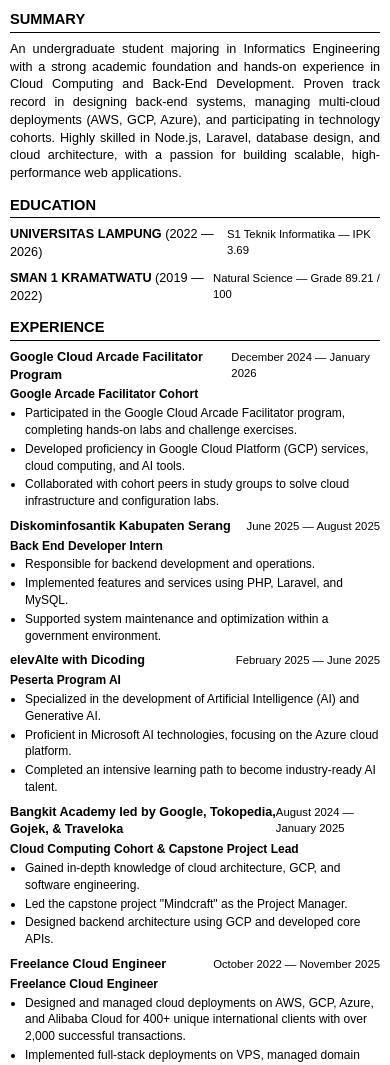
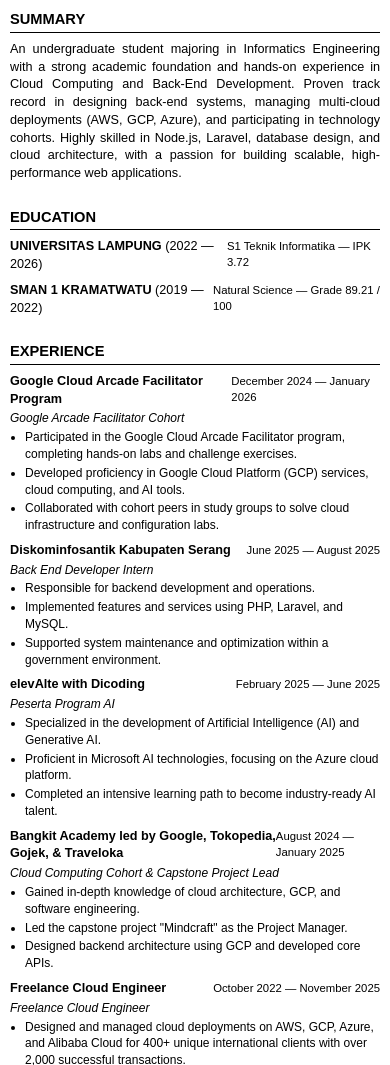
Before and after one commit to Aku-Mars/portofolio, a plain HTML site: page cv.html in a window 390 px wide. Shown: the part 132-1197 px from the top of the page. Drawn offline with Linux system fonts and the light colour scheme.

Commit message:
[~] Remove phone number, update GPA to 3.72, remove bold from job titles, and increase spacing

```diff
--- a/cv.html
+++ b/cv.html
@@ -58,7 +58,7 @@
             text-decoration: underline;
         }
         section {
-            margin-bottom: 12px;
+            margin-bottom: 24px;
         }
         section h3 {
             font-size: 11pt;
@@ -157,7 +157,7 @@
                 margin-bottom: 10px;
             }
             section {
-                margin-bottom: 10px;
+                margin-bottom: 20px;
             }
             .header-left h1 {
                 font-size: 24pt;
@@ -179,7 +179,6 @@
                 <h2>Cloud & Back-End Developer</h2>
             </div>
             <div class="header-right">
-                <div>+62 895-3320-08770</div>
                 <div><a href="mailto:marifinsyam73@gmail.com">marifinsyam73@gmail.com</a></div>
                 <div><a href="https://linkedin.com/in/muhamad-arifin-syam" target="_blank">linkedin.com/in/muhamad-arifin-syam</a></div>
                 <div><a href="https://github.com/aku-mars" target="_blank">github.com/aku-mars</a></div>
@@ -202,7 +201,7 @@
                         <span class="item-title">UNIVERSITAS LAMPUNG</span>
                         <span class="item-org"> (2022 — 2026)</span>
                     </div>
-                    <span class="item-date">S1 Teknik Informatika — IPK 3.69</span>
+                    <span class="item-date">S1 Teknik Informatika — IPK 3.72</span>
                 </div>
             </div>
             <div class="item">
@@ -225,7 +224,7 @@
                     </div>
                     <span class="item-date">December 2024 — January 2026</span>
                 </div>
-                <div style="font-size: 9pt; font-weight: bold; margin-bottom: 2px;">Google Arcade Facilitator Cohort</div>
+                <div style="font-size: 9pt; font-weight: normal; font-style: italic; margin-bottom: 2px;">Google Arcade Facilitator Cohort</div>
                 <ul class="item-bullets">
                     <li>Participated in the Google Cloud Arcade Facilitator program, completing hands-on labs and challenge exercises.</li>
                     <li>Developed proficiency in Google Cloud Platform (GCP) services, cloud computing, and AI tools.</li>
@@ -239,7 +238,7 @@
                     </div>
                     <span class="item-date">June 2025 — August 2025</span>
                 </div>
-                <div style="font-size: 9pt; font-weight: bold; margin-bottom: 2px;">Back End Developer Intern</div>
+                <div style="font-size: 9pt; font-weight: normal; font-style: italic; margin-bottom: 2px;">Back End Developer Intern</div>
                 <ul class="item-bullets">
                     <li>Responsible for backend development and operations.</li>
                     <li>Implemented features and services using PHP, Laravel, and MySQL.</li>
@@ -253,7 +252,7 @@
                     </div>
                     <span class="item-date">February 2025 — June 2025</span>
                 </div>
-                <div style="font-size: 9pt; font-weight: bold; margin-bottom: 2px;">Peserta Program AI</div>
+                <div style="font-size: 9pt; font-weight: normal; font-style: italic; margin-bottom: 2px;">Peserta Program AI</div>
                 <ul class="item-bullets">
                     <li>Specialized in the development of Artificial Intelligence (AI) and Generative AI.</li>
                     <li>Proficient in Microsoft AI technologies, focusing on the Azure cloud platform.</li>
@@ -267,7 +266,7 @@
                     </div>
                     <span class="item-date">August 2024 — January 2025</span>
                 </div>
-                <div style="font-size: 9pt; font-weight: bold; margin-bottom: 2px;">Cloud Computing Cohort & Capstone Project Lead</div>
+                <div style="font-size: 9pt; font-weight: normal; font-style: italic; margin-bottom: 2px;">Cloud Computing Cohort & Capstone Project Lead</div>
                 <ul class="item-bullets">
                     <li>Gained in-depth knowledge of cloud architecture, GCP, and software engineering.</li>
                     <li>Led the capstone project "Mindcraft" as the Project Manager.</li>
@@ -281,7 +280,7 @@
                     </div>
                     <span class="item-date">October 2022 — November 2025</span>
                 </div>
-                <div style="font-size: 9pt; font-weight: bold; margin-bottom: 2px;">Freelance Cloud Engineer</div>
+                <div style="font-size: 9pt; font-weight: normal; font-style: italic; margin-bottom: 2px;">Freelance Cloud Engineer</div>
                 <ul class="item-bullets">
                     <li>Designed and managed cloud deployments on AWS, GCP, Azure, and Alibaba Cloud for 400+ unique international clients with over 2,000 successful transactions.</li>
                     <li>Implemented full-stack deployments on VPS, managed domain migrations, and set up dynamic SSL configurations.</li>
```
Also changed, not shown: 1 other file.
